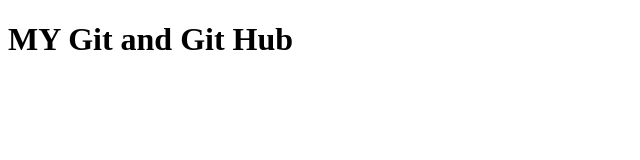
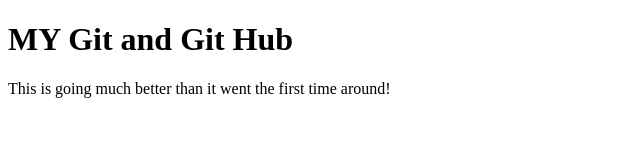
Before and after one commit to K-Rye/git-github, a plain HTML site: page index.html in a window 1280 px wide. Shown: the whole page, without its empty margins (0-640 px from the left). Drawn offline with Linux system fonts and the light colour scheme.

Commit message:
Added paragraph

```diff
--- a/index.html
+++ b/index.html
@@ -5,5 +5,6 @@
 </head>
 <body>
 <h1>MY Git and Git Hub</h1>
+<p>This is going much better than it went the first time around!</p>
 </body>
 </html>
```
